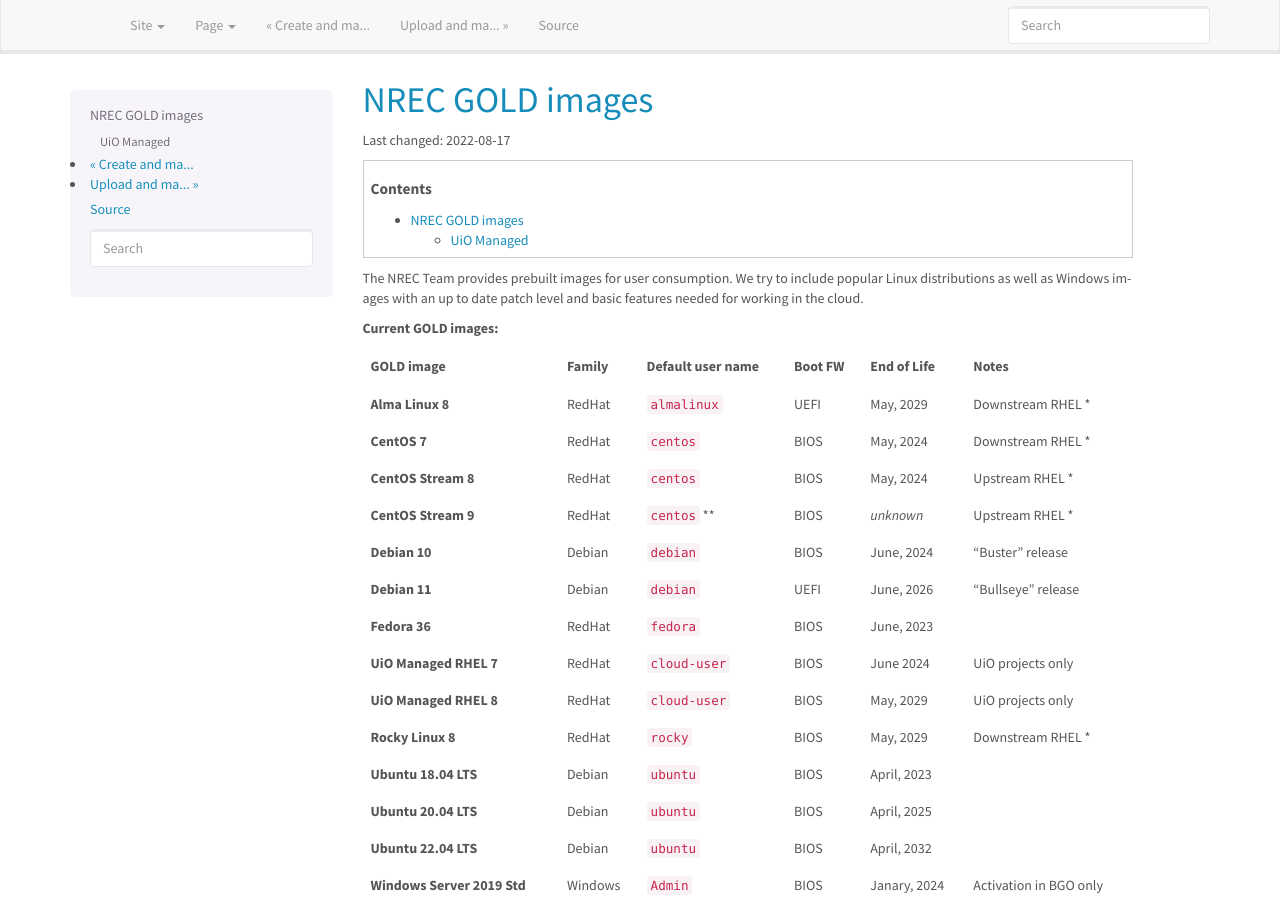
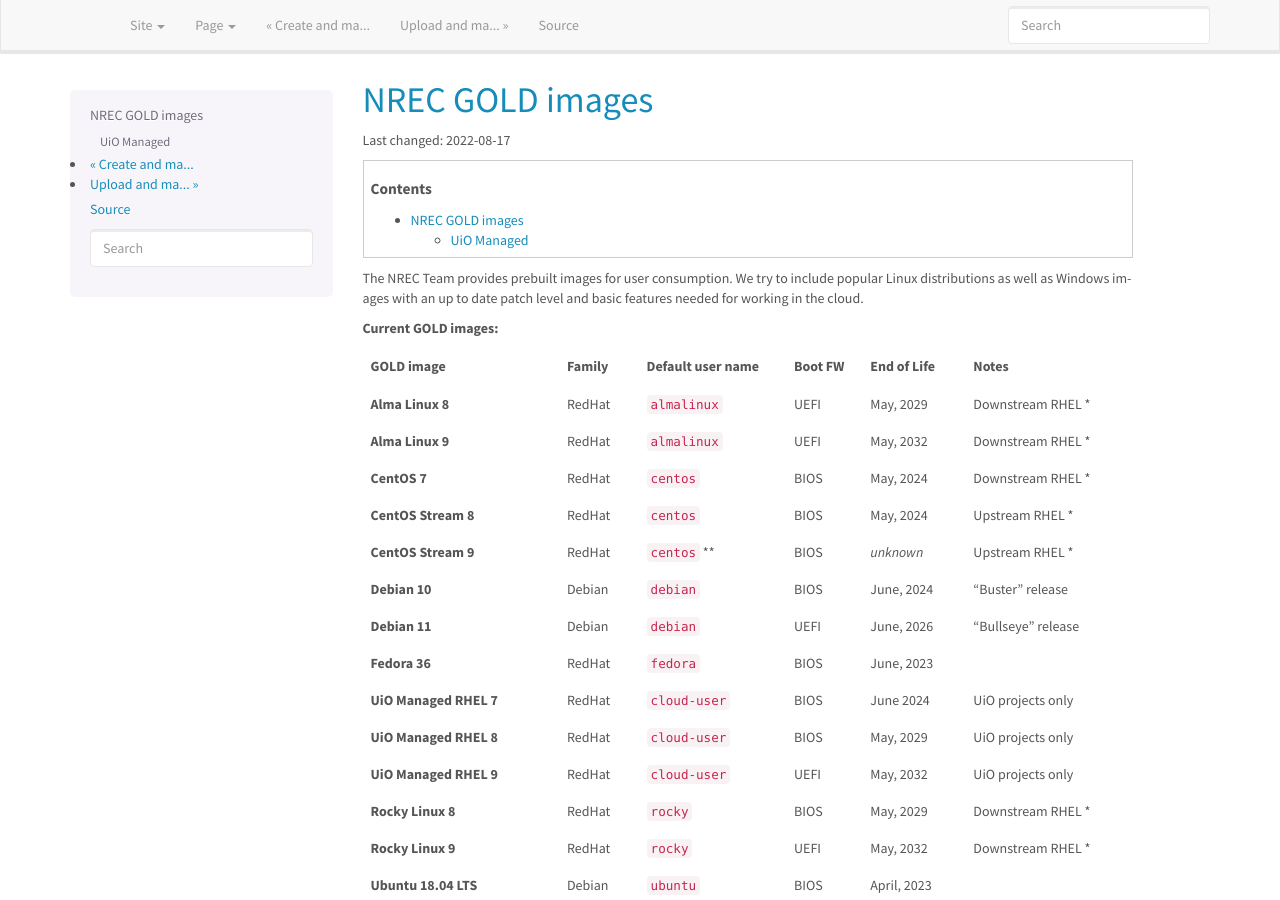
Before and after one commit to norcams/docs-enduser, a Sphinx documentation site: the page built from docs/gold-image.rst, in a window 1280 px wide and 900 px high. Built offline with Sphinx 7.4.7, drawn with Linux system fonts in a browser that asks for light colours.

Commit message:
update gold images

```diff
--- a/docs/gold-image.rst
+++ b/docs/gold-image.rst
@@ -25,6 +25,7 @@ patch level and basic features needed for working in the cloud.
 GOLD image                     Family   Default user name  Boot FW  End of Life          Notes
 ============================== ======== ================== ======== ==================== =======================
 **Alma Linux 8**               RedHat   ``almalinux``      UEFI     May, 2029            Downstream RHEL *
+**Alma Linux 9**               RedHat   ``almalinux``      UEFI     May, 2032            Downstream RHEL *
 **CentOS 7**                   RedHat   ``centos``         BIOS     May, 2024            Downstream RHEL *
 **CentOS Stream 8**            RedHat   ``centos``         BIOS     May, 2024            Upstream RHEL *
 **CentOS Stream 9**            RedHat   ``centos`` **      BIOS     *unknown*            Upstream RHEL *
@@ -33,7 +34,9 @@ GOLD image                     Family   Default user name  Boot FW  End of Life
 **Fedora 36**                  RedHat   ``fedora``         BIOS     June, 2023
 **UiO Managed RHEL 7**         RedHat   ``cloud-user``     BIOS     June 2024            UiO projects only
 **UiO Managed RHEL 8**         RedHat   ``cloud-user``     BIOS     May, 2029            UiO projects only
+**UiO Managed RHEL 9**         RedHat   ``cloud-user``     UEFI     May, 2032            UiO projects only
 **Rocky Linux 8**              RedHat   ``rocky``          BIOS     May, 2029            Downstream RHEL *
+**Rocky Linux 9**              RedHat   ``rocky``          UEFI     May, 2032            Downstream RHEL *
 **Ubuntu 18.04 LTS**           Debian   ``ubuntu``         BIOS     April, 2023
 **Ubuntu 20.04 LTS**           Debian   ``ubuntu``         BIOS     April, 2025
 **Ubuntu 22.04 LTS**           Debian   ``ubuntu``         BIOS     April, 2032
```
